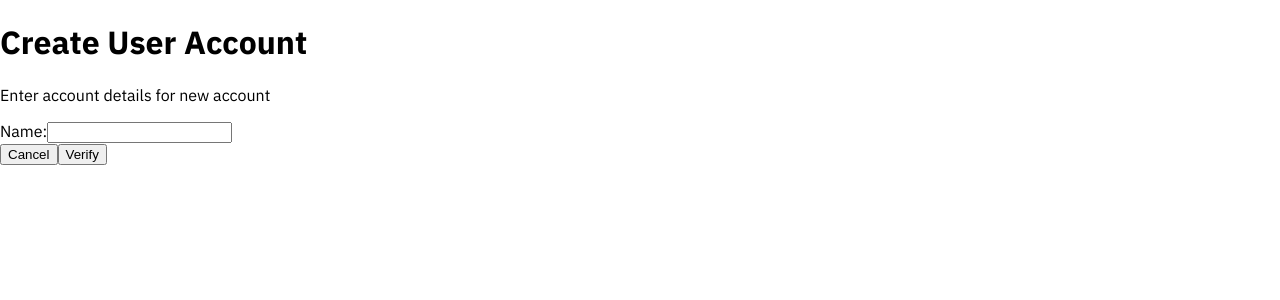
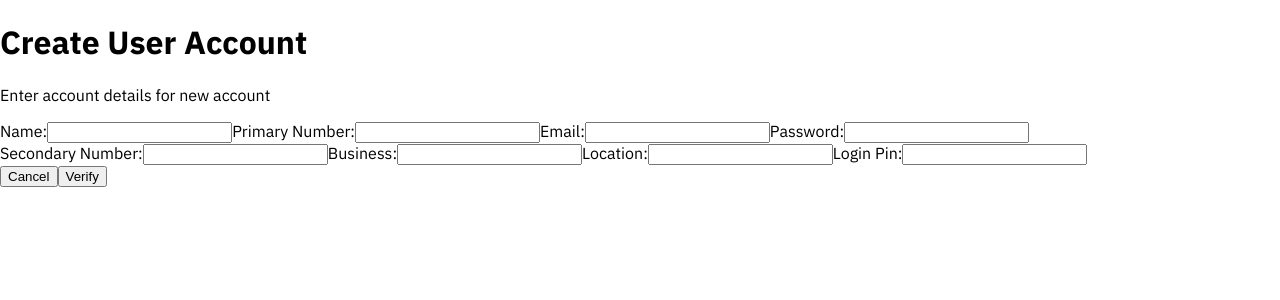
Before and after one commit to glitex-interns-june-2023/haba-pay, a React (Create React App) app: page /adminaccount in a window 1280 px wide. Shown: the top 300 px of the page. Built offline with nearby package versions, Linux system fonts and the light colour scheme.

Commit message:
first commit

```diff
--- a/src/pages/AdminAccount.jsx
+++ b/src/pages/AdminAccount.jsx
@@ -11,7 +11,7 @@ const AdminAccount = () => {
   const [loginPin, setLoginPin] = useState('');
 
   const handleCancel = () => {
-
+    // Add cancel logic here
   };
 
   const handleVerify = () => {
@@ -30,6 +30,57 @@ const AdminAccount = () => {
             value={name}
             onChange={(e) => setName(e.target.value)}
           />
+
+          <label>Primary Number:</label>
+          <input
+            type="text"
+            value={primaryNumber}
+            onChange={(e) => setPrimaryNumber(e.target.value)}
+          />
+
+          <label>Email:</label>
+          <input
+            type="email"
+            value={email}
+            onChange={(e) => setEmail(e.target.value)}
+          />
+
+          <label>Password:</label>
+          <input
+            type="password"
+            value={password}
+            onChange={(e) => setPassword(e.target.value)}
+          />
+        </div>
+
+        <div className="column">
+          <label>Secondary Number:</label>
+          <input
+            type="text"
+            value={secondaryNumber}
+            onChange={(e) => setSecondaryNumber(e.target.value)}
+          />
+
+          <label>Business:</label>
+          <input
+            type="text"
+            value={business}
+            onChange={(e) => setBusiness(e.target.value)}
+          />
+
+          <label>Location:</label>
+          <input
+            type="text"
+            value={location}
+            onChange={(e) => setLocation(e.target.value)}
+          />
+
+          <label>Login Pin:</label>
+          <input
+            type="password"
+            value={loginPin}
+            onChange={(e) => setLoginPin(e.target.value)}
+          />
         </div>
       </div>
 
--- a/src/pages/ResetPassword.jsx
+++ b/src/pages/ResetPassword.jsx
@@ -1,11 +1,22 @@
-import React, { useState } from 'react';
+import React, { useState, useEffect } from 'react';
 import { useNavigate } from 'react-router-dom';
 
 const ResetPassword = () => {
+  const [email, setEmail] = useState('');
+  const [otp, setOtp] = useState('');
   const [newPassword, setNewPassword] = useState('');
   const [confirmPassword, setConfirmPassword] = useState('');
   const [resetStatus, setResetStatus] = useState('');
+  const [timer, setTimer] = useState(0);
   const navigate = useNavigate();
+
+  const handleEmailChange = (e) => {
+    setEmail(e.target.value);
+  };
+
+  const handleOtpChange = (e) => {
+    setOtp(e.target.value);
+  };
 
   const handleNewPasswordChange = (e) => {
     setNewPassword(e.target.value);
@@ -15,26 +26,136 @@ const ResetPassword = () => {
     setConfirmPassword(e.target.value);
   };
 
-  const handleSubmit = (e) => {
+  const handleSendOTP = (e) => {
     e.preventDefault();
     setResetStatus('loading');
 
-    setTimeout(() => {
+    // API call to send the OTP
+    // Replace the SEND_OTP_API_ENDPOINT with send OTP API endpoint
+    const SEND_OTP_API_ENDPOINT = 'https://example.com/send-otp';
+    fetch(SEND_OTP_API_ENDPOINT, {
+      method: 'POST',
+      headers: {
+        'Content-Type': 'application/json',
+      },
+      body: JSON.stringify({
+        email,
+      }),
+    })
+      .then((response) => response.json())
+      .then((data) => {
+        if (data.success) {
+          setResetStatus('otpSent');
+          setTimer(30);
+        } else {
+          setResetStatus('error');
+        }
+      })
+      .catch((error) => {
+        console.error('Error:', error);
+        setResetStatus('error');
+      });
+  };
+
+  const handleResetPassword = (e) => {
+    e.preventDefault();
+    setResetStatus('loading');
+
+    // API call to reset the password using the OTP
+    // Replace the RESET_PASSWORD_API_ENDPOINT with reset API endpoint
+    const RESET_PASSWORD_API_ENDPOINT = 'https://example.com/reset-password';
+    fetch(RESET_PASSWORD_API_ENDPOINT, {
+      method: 'POST',
+      headers: {
+        'Content-Type': 'application/json',
+      },
+      body: JSON.stringify({
+        email,
+        otp,
+        newPassword,
+      }),
+    })
+      .then((response) => response.json())
+      .then((data) => {
+        if (data.success) {
           setResetStatus('success');
           navigate('/login');
-    }, 2000);
+        } else {
+          setResetStatus('error');
+        }
+      })
+      .catch((error) => {
+        console.error('Error:', error);
+        setResetStatus('error');
+      });
   };
+
+  const handleResendOTP = () => {
+    setResetStatus('loading');
+
+    // API call to resend the OTP
+    // Replace the RESEND_OTP_API_ENDPOINT with resend OTP API endpoint
+    const RESEND_OTP_API_ENDPOINT = 'https://example.com/resend-otp';
+    fetch(RESEND_OTP_API_ENDPOINT, {
+      method: 'POST',
+      headers: {
+        'Content-Type': 'application/json',
+      },
+      body: JSON.stringify({
+        email,
+      }),
+    })
+      .then((response) => response.json())
+      .then((data) => {
+        if (data.success) {
+          setResetStatus('otpSent');
+          setTimer(30);
+        } else {
+          setResetStatus('error');
+        }
+      })
+      .catch((error) => {
+        console.error('Error:', error);
+        setResetStatus('error');
+      });
+  };
+
+  useEffect(() => {
+    if (timer > 0) {
+      const countdown = setInterval(() => {
+        setTimer((prevTimer) => prevTimer - 1);
+      }, 1000);
+
+      return () => {
+        clearInterval(countdown);
+      };
+    }
+  }, [timer]);
 
   return (
     <div className="reset-pwd">
       <h2>Reset Password</h2>
-      <h3>Create a new password for the user</h3>
-
       {resetStatus === 'success' ? (
-        <p>Reset instructions sent to your email address.</p>
+        <div>
+          <p>Password reset successful.</p>
+          <button type="button" onClick={() => navigate('/login')}>
+            Go to Login
+          </button>
+        </div>
       ) : (
-        <div className="form-container">
-          <form onSubmit={handleSubmit}>
+        <div>
+          {resetStatus === 'otpSent' ? (
+            <div>
+              <p>An OTP has been sent to your email. Please enter it below.</p>
+              <form onSubmit={handleResetPassword}>
+                <label htmlFor="otp">OTP Code</label>
+                <input
+                  type="text"
+                  id="otp"
+                  value={otp}
+                  onChange={handleOtpChange}
+                />
+                <br />
                 <label htmlFor="newPassword">New Password</label>
                 <input
                   type="password"
@@ -42,7 +163,7 @@ const ResetPassword = () => {
                   value={newPassword}
                   onChange={handleNewPasswordChange}
                 />
-
+                <br />
                 <label htmlFor="confirmPassword">Confirm Password</label>
                 <input
                   type="password"
@@ -50,13 +171,40 @@ const ResetPassword = () => {
                   value={confirmPassword}
                   onChange={handleConfirmPasswordChange}
                 />
-
+                <br />
                 {resetStatus === 'loading' && <p>Loading...</p>}
+                {resetStatus === 'error' && (
+                  <p>Error resetting password. Please try again.</p>
+                )}
+                <button type="submit">Reset Password</button>
               </form>
-
-          <button type="submit" className="reset-btn">
-              Finish
+              {timer === 0 && (
+                <button type="button" onClick={handleResendOTP}>
+                  Resend OTP
                 </button>
+              )}
+              {timer > 0 && <p>Resend OTP available in {timer} seconds</p>}
+            </div>
+          ) : (
+            <div>
+              <p>Enter your email to receive an OTP to reset your password.</p>
+              <form onSubmit={handleSendOTP}>
+                <label htmlFor="email">Email</label>
+                <input
+                  type="email"
+                  id="email"
+                  value={email}
+                  onChange={handleEmailChange}
+                />
+                <br />
+                {resetStatus === 'loading' && <p>Loading...</p>}
+                {resetStatus === 'error' && (
+                  <p>Error generating OTP. Please try again.</p>
+                )}
+                <button type="submit">Send OTP</button>
+              </form>
+            </div>
+          )}
         </div>
       )}
     </div>
```
Lines whose indentation alone changed are shown as unchanged.
